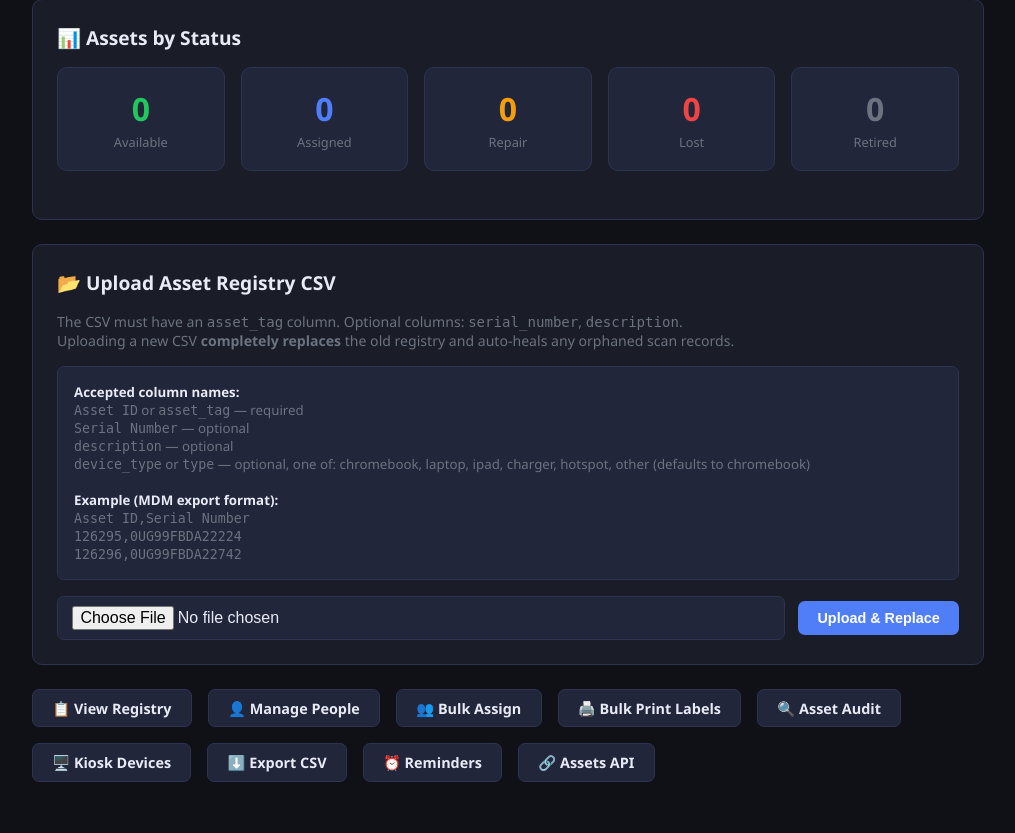
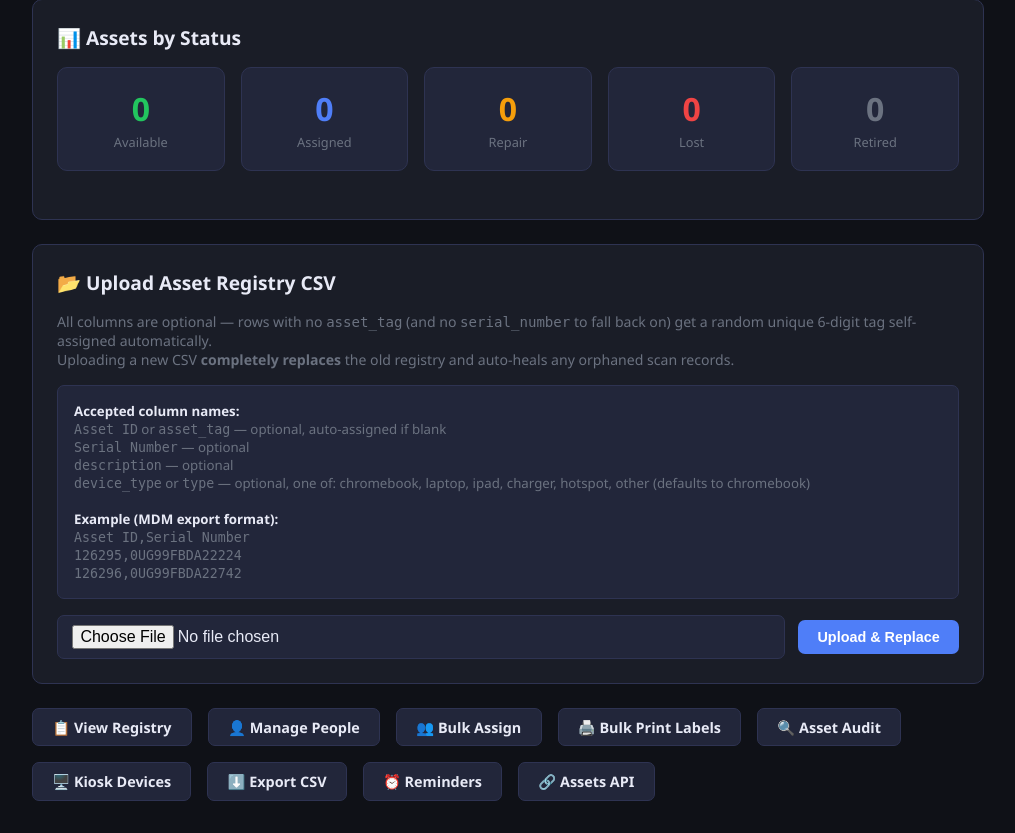
Before and after one commit to TechniKalCancer/Basic-Asset-Tracking, a Flask app: page /admin in a window 1280 px wide. Shown: the part 277-1110 px from the top of the page, without its empty margins (132-1147 px from the left). Before the commit the page ends 1059 px from the top, so only its background shows below. Run offline with Flask 3, Linux system fonts and the light colour scheme; the visitor is signed in with stand-in values (Sample User, id 1).

Commit message:
Self-assign asset tags and stop rejecting non-HP serial lengths
- Manual "Add Device" page and CSV import can both leave the asset
  tag blank and get a random unique 6-digit tag generated instead
- Check In/Check Out scanning no longer hardcodes exact serial
  lengths (was tuned for 10-char HP serials and rejected Dell's
  7-character Service Tags); now just sanity-bounds the length

Co-Authored-By: Claude Sonnet 5 <noreply@anthropic.com>

```diff
--- a/app.py
+++ b/app.py
@@ -1,6 +1,7 @@
 from flask import Flask, request, jsonify, render_template, send_from_directory, redirect, url_for, session, flash
 from flask_sqlalchemy import SQLAlchemy
 from flask_wtf import CSRFProtect
+from sqlalchemy.exc import IntegrityError
 from datetime import datetime, timezone, timedelta
 from functools import wraps
 import os
@@ -299,6 +300,19 @@ with app.app_context():
 
 # ─── Helpers ──────────────────────────────────────────────────────────────────
 
+def _generate_asset_tag(existing_tags):
+    """
+    Returns a random unique 6-digit asset tag (100000-999999) not present in
+    existing_tags — used to self-assign a tag when one isn't provided, whether
+    adding a device manually or importing a CSV row with no asset_tag/serial.
+    """
+    for _ in range(50):
+        candidate = str(secrets.randbelow(900000) + 100000)
+        if candidate not in existing_tags:
+            return candidate
+    raise RuntimeError('Could not generate a unique asset tag after 50 attempts.')
+
+
 def resolve_scan(scanned_value: str):
     """
     Given a raw scan value, return (asset_tag, scan_type) or (None, None).
@@ -572,8 +586,9 @@ def upload_csv():
         desc_col   = next((c for c in DESC_COLS   if c in normalized_headers), None)
         type_col   = next((c for c in TYPE_COLS   if c in normalized_headers), None)
 
-        if not tag_col:
-            flash(f'CSV must have an "Asset ID" or "asset_tag" column. Found: {", ".join(normalized_headers)}', 'error')
+        if not any((tag_col, serial_col, desc_col, type_col)):
+            flash(f'CSV must have at least one recognized column (asset_tag, serial_number, '
+                  f'description, or device_type). Found: {", ".join(normalized_headers)}', 'error')
             return redirect(url_for('admin_panel'))
 
         rows = list(reader)
@@ -584,6 +599,7 @@ def upload_csv():
 
         imported = 0
         skipped  = 0
+        auto_assigned = 0
         seen_tags    = set()
         seen_serials = set()
 
@@ -593,7 +609,7 @@ def upload_csv():
             return None if (not v or v == '0') else v
 
         for row in rows:
-            tag    = clean(row.get(tag_col, ''))
+            tag    = clean(row.get(tag_col, ''))    if tag_col    else None
             serial = clean(row.get(serial_col, '')) if serial_col else None
             desc   = clean(row.get(desc_col, ''))   if desc_col   else None
             dtype  = clean(row.get(type_col, ''))   if type_col   else None
@@ -603,10 +619,15 @@ def upload_csv():
             if not tag and serial:
                 tag = serial
 
-            # Skip completely empty rows
-            if not tag:
+            # Skip rows where every recognized column is blank (e.g. stray blank CSV lines)
+            if not tag and not serial and not desc:
                 skipped += 1
                 continue
+
+            # Still no tag (no asset_id/serial given) but the row has real data — self-assign one
+            if not tag:
+                tag = _generate_asset_tag(seen_tags)
+                auto_assigned += 1
 
             # Skip duplicate tags
             if tag in seen_tags:
@@ -633,6 +654,8 @@ def upload_csv():
         healed = heal_orphans()
 
         msg = f'Imported {imported} assets.'
+        if auto_assigned:
+            msg += f' Self-assigned a tag for {auto_assigned} row{"s" if auto_assigned != 1 else ""} with none given.'
         if skipped:
             msg += f' Skipped {skipped} duplicate/invalid rows.'
         if healed:
@@ -655,6 +678,49 @@ def _filter_registry_by_status(query, status_filter):
         return query.filter(~AssetRegistry.asset_tag.in_(non_available))
     matching = db.session.query(Asset.asset_tag).filter(Asset.status == status_filter)
     return query.filter(AssetRegistry.asset_tag.in_(matching))
+
+
+@app.route('/admin/registry/new', methods=['GET', 'POST'])
+@login_required
+def admin_registry_new():
+    """Manually adds a single device. Leave asset_tag blank to self-assign a random 6-digit one."""
+    if request.method == 'POST':
+        tag = request.form.get('asset_tag', '').strip()
+        serial = request.form.get('serial_number', '').strip() or None
+        description = request.form.get('description', '').strip() or None
+        device_type = request.form.get('device_type', 'chromebook').strip()
+        device_type = device_type if device_type in DEVICE_TYPES else 'chromebook'
+
+        if tag and AssetRegistry.query.filter_by(asset_tag=tag).first():
+            flash(f'Asset tag "{tag}" already exists.', 'error')
+            return render_template('admin_registry_new.html', device_types=DEVICE_TYPES, form=request.form)
+
+        if serial and AssetRegistry.query.filter_by(serial_number=serial).first():
+            flash(f'A device with serial number "{serial}" already exists.', 'error')
+            return render_template('admin_registry_new.html', device_types=DEVICE_TYPES, form=request.form)
+
+        if not tag:
+            existing_tags = {t for (t,) in db.session.query(AssetRegistry.asset_tag).all()}
+            tag = _generate_asset_tag(existing_tags)
+
+        try:
+            db.session.add(AssetRegistry(
+                asset_tag=tag, serial_number=serial,
+                description=description, device_type=device_type,
+            ))
+            db.session.commit()
+            flash(f'Added device {tag} to the registry.', 'success')
+            return redirect(url_for('admin_asset_assign', asset_tag=tag))
+        except IntegrityError as e:
+            db.session.rollback()
+            flash('Could not add device: that asset tag or serial number is already in use.', 'error')
+            return render_template('admin_registry_new.html', device_types=DEVICE_TYPES, form=request.form)
+        except Exception as e:
+            db.session.rollback()
+            flash(f'Could not add device: {e}', 'error')
+            return render_template('admin_registry_new.html', device_types=DEVICE_TYPES, form=request.form)
+
+    return render_template('admin_registry_new.html', device_types=DEVICE_TYPES, form=None)
 
 
 @app.route('/admin/registry')
@@ -1375,10 +1441,13 @@ def scan_asset():
     if action not in ('checkin', 'checkout'):
         return jsonify({'error': 'action must be checkin or checkout'}), 400
 
-    # Validate length — must be 5-6 digits (asset tag) or 10 chars (serial)
-    if len(scan_value) not in (5, 6, 10):
+    # Sanity-check length rather than requiring an exact match — different device
+    # brands use different serial/service-tag lengths (e.g. 10-char HP serials vs.
+    # 7-char Dell Service Tags), so this only catches obviously-wrong scans
+    # (empty, or way too short/long to be any real tag or serial).
+    if not (4 <= len(scan_value) <= 20):
         return jsonify({
-            'error': f'Invalid scan: "{scan_value}" is {len(scan_value)} characters. Asset tags must be 5-6 digits, serials must be 10 characters.',
+            'error': f'Invalid scan: "{scan_value}" is {len(scan_value)} characters — that doesn\'t look like a valid asset tag or serial number.',
             'invalid_format': True,
         }), 400
 
--- a/templates/admin_panel.html
+++ b/templates/admin_panel.html
@@ -47,13 +47,14 @@
 <div class="card">
   <h2>📂 Upload Asset Registry CSV</h2>
   <p style="color:var(--muted);font-size:.88rem;margin-bottom:1rem;">
-    The CSV must have an <code>asset_tag</code> column. Optional columns: <code>serial_number</code>, <code>description</code>.<br>
+    All columns are optional — rows with no <code>asset_tag</code> (and no <code>serial_number</code>
+    to fall back on) get a random unique 6-digit tag self-assigned automatically.<br>
     Uploading a new CSV <strong>completely replaces</strong> the old registry and auto-heals any orphaned scan records.
   </p>
 
   <div style="background:var(--surface2);border:1px solid var(--border);border-radius:7px;padding:1rem;margin-bottom:1rem;font-size:.83rem;color:var(--muted);">
     <strong style="color:var(--text);">Accepted column names:</strong><br>
-    <code>Asset ID</code> or <code>asset_tag</code> &mdash; required<br>
+    <code>Asset ID</code> or <code>asset_tag</code> &mdash; optional, auto-assigned if blank<br>
     <code>Serial Number</code> &mdash; optional<br>
     <code>description</code> &mdash; optional<br>
     <code>device_type</code> or <code>type</code> &mdash; optional, one of: chromebook, laptop, ipad, charger, hotspot, other (defaults to chromebook)<br><br>
--- a/templates/admin_registry.html
+++ b/templates/admin_registry.html
@@ -5,6 +5,7 @@
   <h1 style="margin:0;">📋 Asset Registry</h1>
   <span class="badge badge-blue">{{ pagination.total }} total</span>
   <span class="spacer" style="flex:1;"></span>
+  <a href="/admin/registry/new" class="btn btn-primary">➕ Add Device</a>
   <a href="/admin/registry/export" class="btn btn-ghost">⬇️ Export CSV</a>
   <a href="/admin" class="btn btn-ghost">← Back</a>
 </div>
--- a/templates/scan.html
+++ b/templates/scan.html
@@ -8,7 +8,7 @@
   <!-- Scan Card -->
   <div class="card">
     <p style="color:var(--muted);font-size:.88rem;margin-bottom:1.2rem;">
-      Scan or type an <strong>asset tag</strong> (5-6 digits) or <strong>serial number</strong> (10 characters).
+      Scan or type an <strong>asset tag</strong> or <strong>serial number / service tag</strong>.
     </p>
 
     <label style="display:block;font-size:.85rem;color:var(--muted);margin-bottom:.4rem;">
```
Also changed, not shown: templates/admin_registry_new.html (added, +38 -0 lines), README.md.
